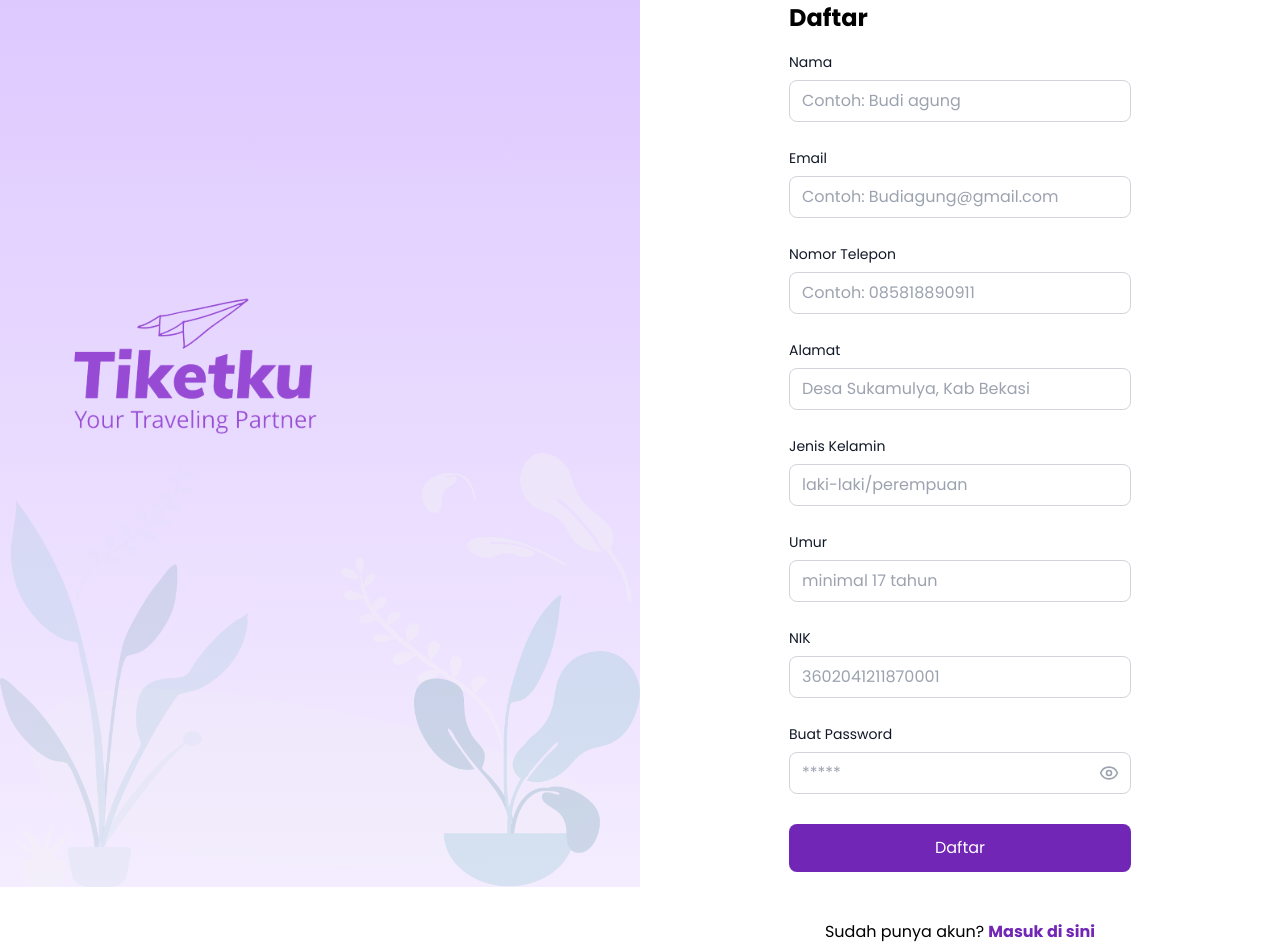
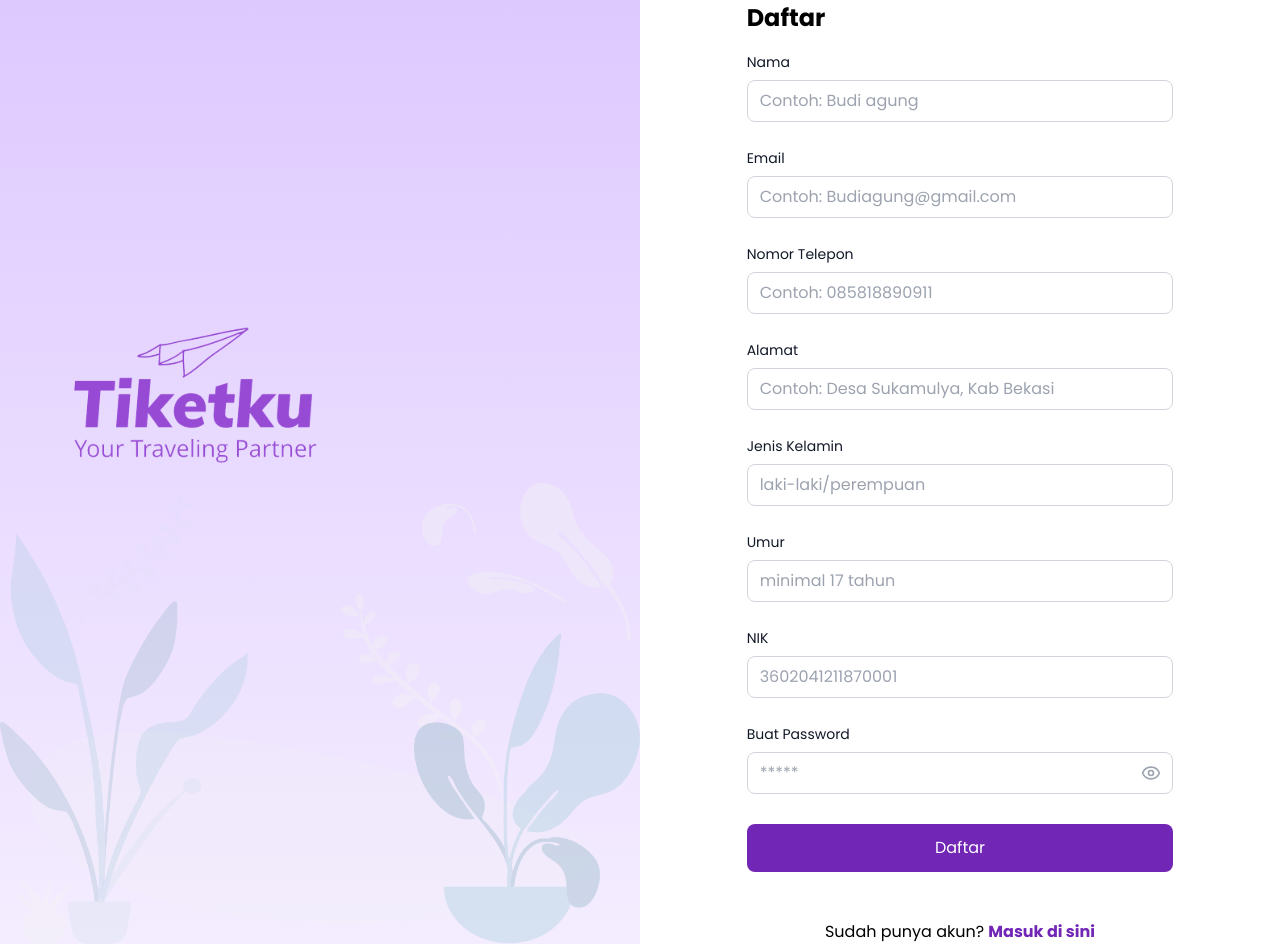
Before and after one commit to Final-Project-Team12/FE-FINAL_PROJECT-TEAM_12, a React (Vite) app: page /register in a window 1280 px wide. Built offline with nearby package versions, Linux system fonts and the light colour scheme; no server answers.

Commit message:
fix: register page size

```diff
--- a/src/App.jsx
+++ b/src/App.jsx
@@ -38,7 +38,6 @@
               </ProtectedRoute>
             }
           />
-          <Route path="/animation" element={<ExamplePages />} />
           <Route path="/register" element={<RegisterPage />} />
           <Route path="/otp" element={<OtpPage />} />
           <Route
--- a/src/components/UI/RegisterForm.jsx
+++ b/src/components/UI/RegisterForm.jsx
@@ -34,7 +34,7 @@
 
   return (
     <div>
-      <div className="w-full">
+      <div className="">
         <h2 className="text-[24px] font-bold mb-4">Daftar</h2>
         <form onSubmit={handleSubmit(onSubmit)}>
           <div className="mb-5">
@@ -86,7 +86,7 @@
             <InputField
               label="Alamat"
               type="text"
-              placeholder="Desa Sukamulya, Kab Bekasi"
+              placeholder="Contoh: Desa Sukamulya, Kab Bekasi"
               error={errors.address}
               {...register('address', {
                 required: 'Alamat wajib diisi',
--- a/src/pages/RegisterPage.jsx
+++ b/src/pages/RegisterPage.jsx
@@ -3,12 +3,12 @@
 
 const RegisterPage = () => {
   return (
-    <div className="flex">
-      <div className="w-1/2">
-        <AuthBanner />
-      </div>
-      <div className="w-1/2 flex items-center justify-center">
-        <RegisterForm />
+    <div className="grid grid-cols-2 min-h-screen">
+      <AuthBanner />
+      <div className="flex items-center justify-center">
+        <div className="w-2/3">
+          <RegisterForm />
+        </div>
       </div>
     </div>
   );
```
